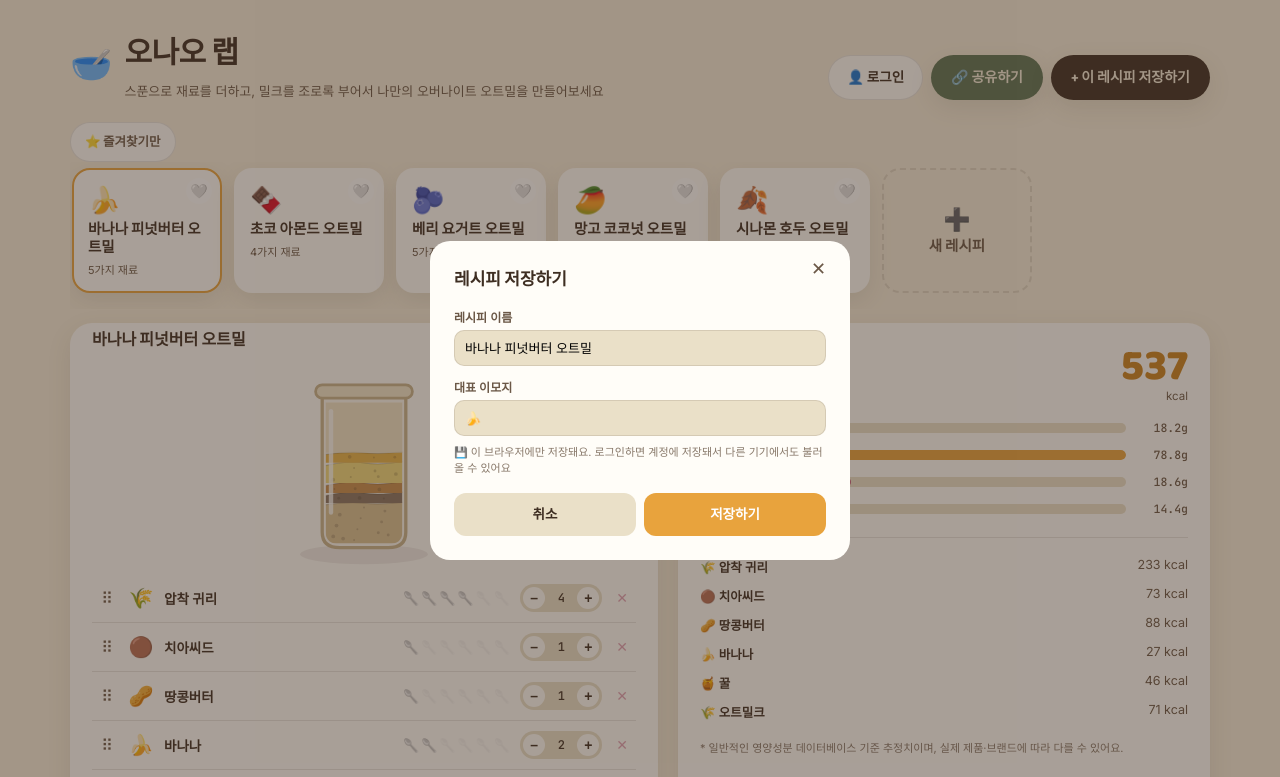
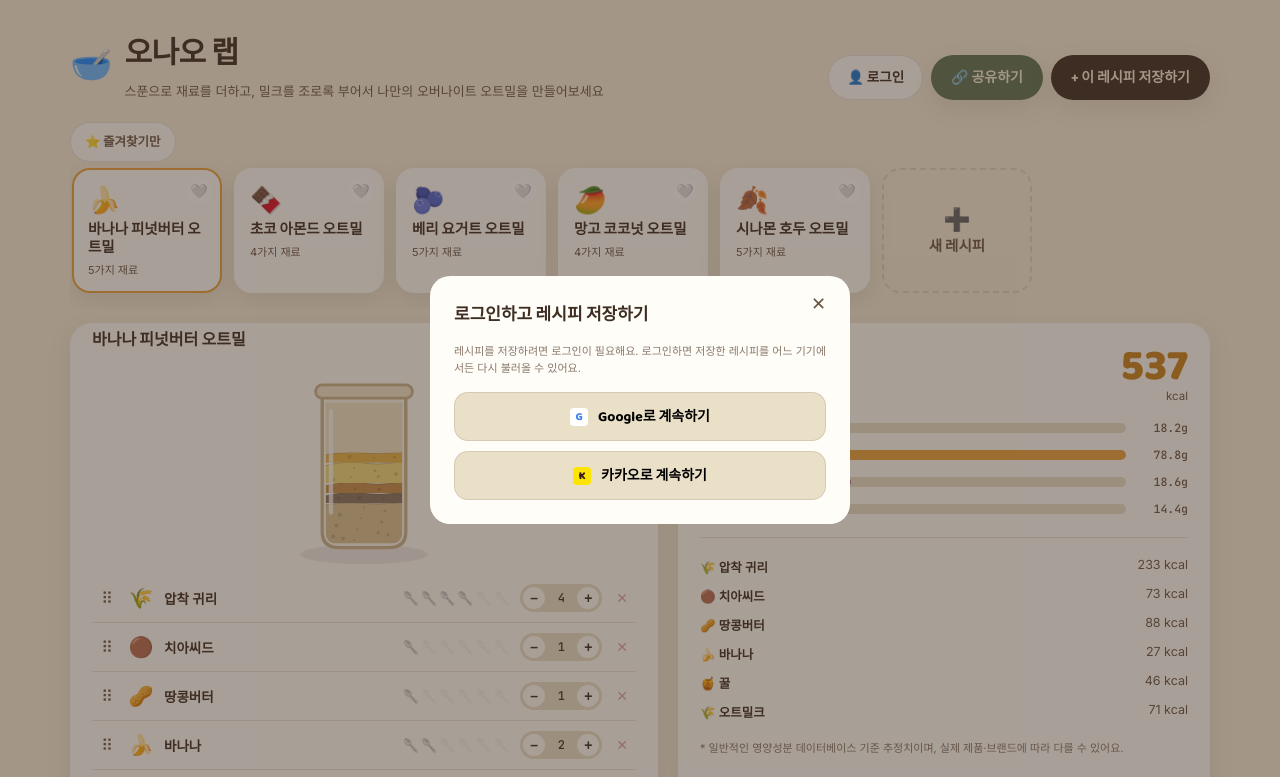
Before and after one commit to dlwldbs15/onao-lab, a website: page index.html in a window 1280 px wide. Both pictures are taken after a click on the button "+ 이 레시피 저장하기". Shown: the top 777 px of the page. Drawn offline with nearby package versions, Linux system fonts and the light colour scheme.

Commit message:
저장 시 로그인 유도 + 1스푼=15g 안내 문구 추가
- 비로그인 상태에서 레시피 저장 시도 시, 로컬 저장 대신 로그인(구글/카카오) 유도 화면 표시. 구경·제작·공유는 로그인 없이 가능하고 저장만 로그인 필요
- 재료 목록 하단에 "1스푼 = 15g 기준(0.5스푼 단위 조절 가능)" 안내 문구 추가

```diff
--- a/index.html
+++ b/index.html
@@ -218,6 +218,7 @@
       <div class="spoons-block">
         <div id="ingList"></div>
         <button class="add-ing-btn" id="addIngBtn">+ 재료 추가하기</button>
+        <div class="note" style="margin-top:8px;">🥄 1스푼 = 15g 기준으로 계산돼요 (0.5스푼 단위 조절 가능)</div>
       </div>
 
       <div class="liquid-block">
@@ -907,6 +908,38 @@ function openAddIngredientModal(){
 }
 
 function openSaveRecipeModal(){
+  // 로그인 안 돼 있으면 저장 대신 로그인 유도
+  if(!currentUser){
+    const overlay = document.createElement('div');
+    overlay.className = 'overlay';
+    overlay.innerHTML = `
+      <div class="modal">
+        <button class="close-x">✕</button>
+        <h3>로그인하고 레시피 저장하기</h3>
+        <div class="note" style="margin-top:0;margin-bottom:16px;">레시피를 저장하려면 로그인이 필요해요. 로그인하면 저장한 레시피를 어느 기기에서든 다시 불러올 수 있어요.</div>
+        <div class="login-choice">
+          <button id="saveLoginGoogle"><span class="g-ic">G</span> Google로 계속하기</button>
+          <button id="saveLoginKakao"><span class="k-ic">K</span> 카카오로 계속하기</button>
+        </div>
+      </div>
+    `;
+    document.body.appendChild(overlay);
+    const close = ()=>document.body.removeChild(overlay);
+    overlay.querySelector('.close-x').onclick = close;
+    overlay.onclick = (e)=>{ if(e.target===overlay) close(); };
+    const startLogin = async (provider)=>{
+      if(!sb){ showToast('로그인 준비가 안 됐어요. 잠시 후 다시 시도해주세요'); return; }
+      const { error } = await sb.auth.signInWithOAuth({
+        provider,
+        options: { redirectTo: window.location.origin + window.location.pathname }
+      });
+      if(error) showToast(`로그인 실패: ${error.message}`);
+    };
+    overlay.querySelector('#saveLoginGoogle').onclick = ()=>startLogin('google');
+    overlay.querySelector('#saveLoginKakao').onclick = ()=>startLogin('kakao');
+    return;
+  }
+
   const overlay = document.createElement('div');
   overlay.className = 'overlay';
   overlay.innerHTML = `
@@ -922,7 +955,7 @@ function openSaveRecipeModal(){
         <input id="saveEmoji" value="${currentRecipe.emoji||'🥣'}" maxlength="2" />
       </div>
       <div class="note" style="margin-top:-4px;margin-bottom:14px;">
-        ${currentUser ? `☁️ ${currentUser.email || '내 계정'}에 저장돼요 — 어느 기기에서든 로그인하면 불러올 수 있어요` : '💾 이 브라우저에만 저장돼요. 로그인하면 계정에 저장돼서 다른 기기에서도 불러올 수 있어요'}
+        ☁️ ${currentUser.email || '내 계정'}에 저장돼요 — 어느 기기에서든 로그인하면 불러올 수 있어요
       </div>
       <div class="modal-actions">
         <button class="btn-secondary" id="saveCancel">취소</button>
@@ -962,16 +995,6 @@ function openSaveRecipeModal(){
       showToast('☁️ 계정에 저장됐어요!');
       return;
     }
-
-    // not logged in -> local browser storage (previous behavior)
-    const newRecipe = { id: 'custom-'+Date.now(), name, emoji, ingredients, liquid: currentRecipe.liquid, ml: currentRecipe.ml };
-    customRecipes.push(newRecipe);
-    await saveCustomRecipes();
-    currentRecipe = JSON.parse(JSON.stringify(newRecipe));
-    currentRecipeSourceId = newRecipe.id;
-    document.body.removeChild(overlay);
-    renderAll();
-    showToast('레시피가 저장됐어요 🎉');
   };
   overlay.onclick = (e)=>{ if(e.target===overlay) document.body.removeChild(overlay); };
 }
```
